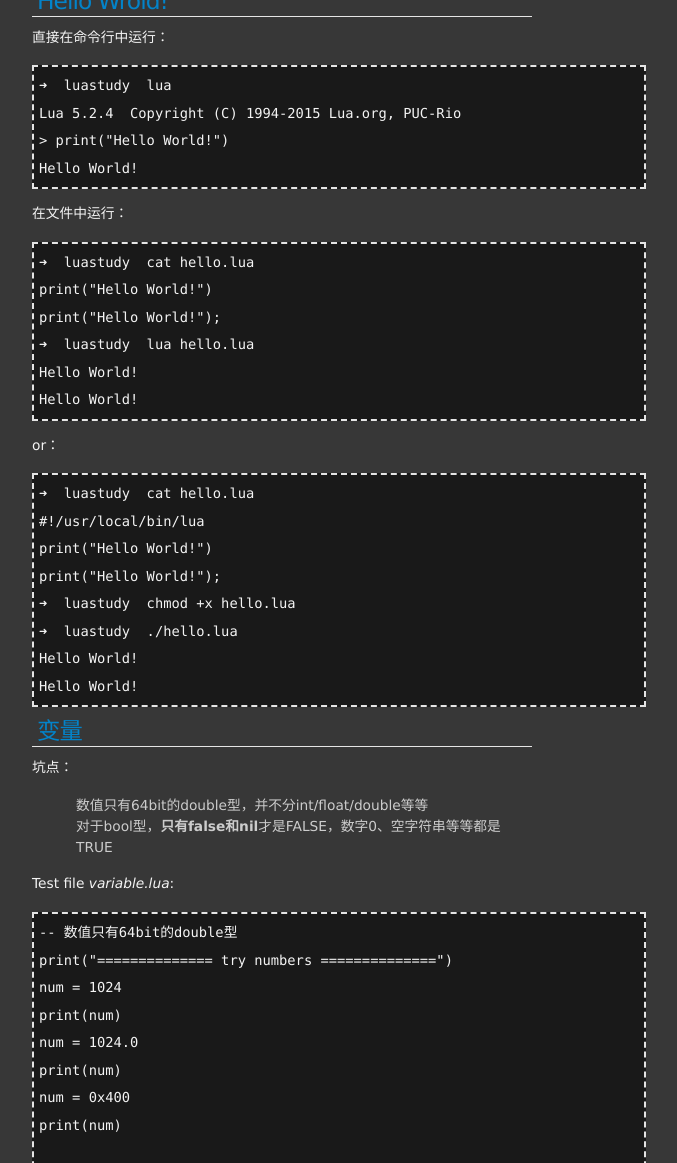
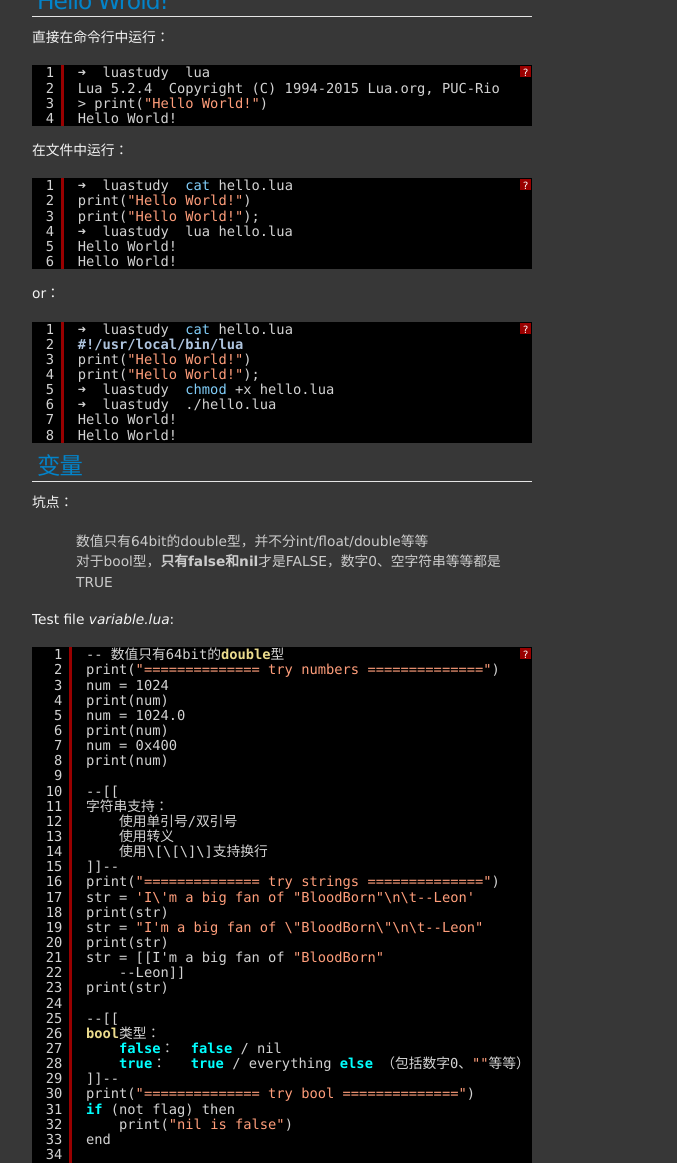
Before and after one commit to wangliyangleon/wangliyangleon-deprecated.github.io, a Jekyll site: the page built from all/tech/_posts/2015-09-14-chaojianmingluajiaocheng1.md, in a window 1280 px wide and 1400 px high, cut to the strip 237-1400 px from the top of the window. Shown: the whole strip, without its empty margins (273-950 px from the left). Built offline with Jekyll 4.4.1, drawn with Linux system fonts in a browser that asks for light colours; comment, search, counter and statistics services are not loaded; some of the changed text lies outside the part shown.

Commit message:
change the code style for some bash codes

```diff
--- a/_layouts/post.html
+++ b/_layouts/post.html
@@ -8,11 +8,12 @@
 <link rel="stylesheet" type="text/css" href="/css/default.css" />
 <link rel="alternate" type="application/atom+xml" href="http://wangliyangleon.github.com/atom.xml" />
 
-<script type="text/javascript" src="scripts/XRegExp.js"></script>
-<script type="text/javascript" src="scripts/shCore.js"></script>
-<script type="text/javascript" src="scripts/shBrushCpp.js"></script>
-<link type="text/css" rel="stylesheet" href="css/shCore.css"/>
-<link type="text/css" rel="stylesheet" href="css/shThemeEmacs.css">
+<script type="text/javascript" src="/scripts/XRegExp.js"></script>
+<script type="text/javascript" src="/scripts/shCore.js"></script>
+<script type="text/javascript" src="/scripts/shBrushCpp.js"></script>
+<script type="text/javascript" src="/scripts/shBrushBash.js"></script>
+<link type="text/css" rel="stylesheet" href="/css/shCore.css"/>
+<link type="text/css" rel="stylesheet" href="/css/shThemeEmacs.css">
 <script type="text/javascript">SyntaxHighlighter.all();</script>
 
 <title>Leon's Blog</title>
--- a/all/tech/_posts/2015-09-14-chaojianmingluajiaocheng1.md
+++ b/all/tech/_posts/2015-09-14-chaojianmingluajiaocheng1.md
@@ -10,7 +10,7 @@ tags:
 ## Hello Wrold!
 直接在命令行中运行：
 
-<pre class="brush: cpp;">
+<pre class="brush: bash;">
 ➜  luastudy  lua
 Lua 5.2.4  Copyright (C) 1994-2015 Lua.org, PUC-Rio
 > print("Hello World!")
@@ -19,7 +19,7 @@ Hello World!
 
 在文件中运行：
 
-<pre class="brush: cpp;">
+<pre class="brush: bash;">
 ➜  luastudy  cat hello.lua
 print("Hello World!")
 print("Hello World!");
@@ -30,7 +30,7 @@ Hello World!
 
 or：
 
-<pre class="brush: cpp;">
+<pre class="brush: bash;">
 ➜  luastudy  cat hello.lua
 #!/usr/local/bin/lua
 print("Hello World!")
```
Also changed, not shown: all/tech/_posts/2015-09-07-torchabc.md (+2 -2 lines).
